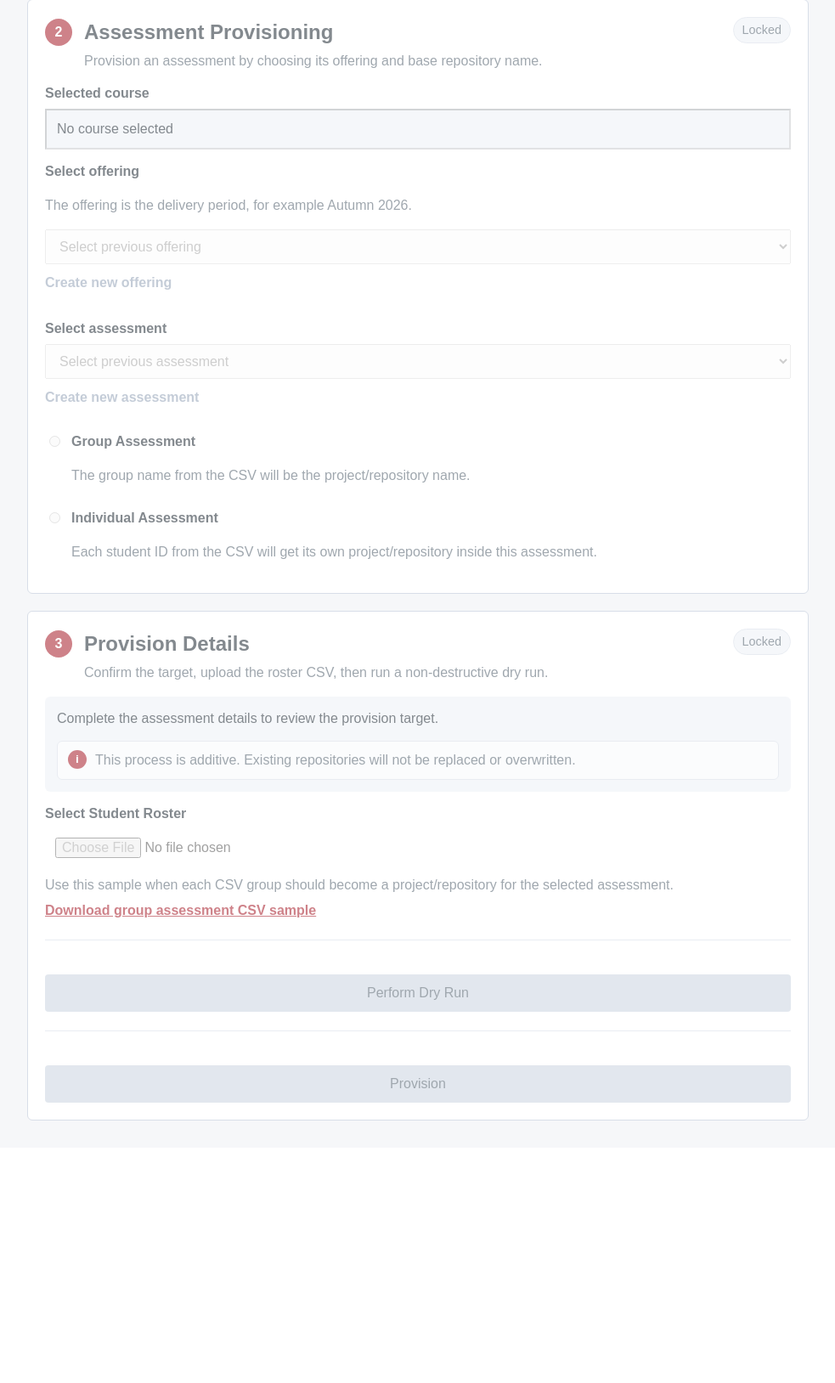
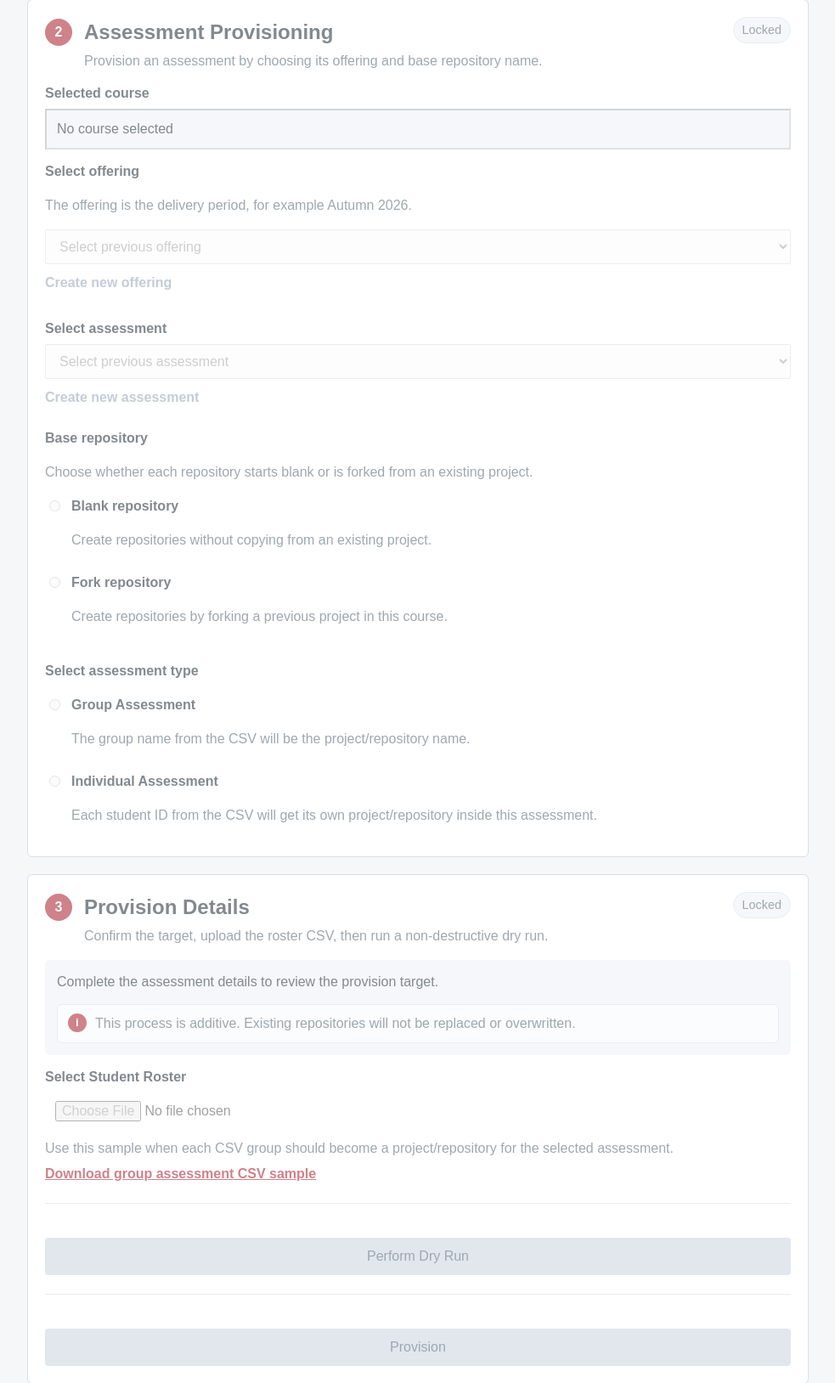
Before and after one commit to rhystague/git-classroom-forge, a Flask app: page / in a window 1280 px wide. Shown: the part 412-2040 px from the top of the page at 85% size, without its empty margins (148-1131 px from the left). Before the commit the page ends 1731 px from the top, so only its background shows below. Run offline with Flask 3, Linux system fonts and the light colour scheme; parts of the project's set-up code (start-up, migrations or seed data) failed here and were passed over.

Commit message:
feat: add fork source selection for base repositories

```diff
--- a/app/routes.py
+++ b/app/routes.py
@@ -167,6 +167,38 @@ def group_assessments(offering_path: str):
     return jsonify({"assessments": [asdict(assessment) for assessment in assessments]})
 
 
+@bp.get("/groups/<path:course_path>/projects")
+def group_projects(course_path: str):
+    config = current_app.config["APP_CONFIG"]
+    if not config.gitlab_configured:
+        return (
+            jsonify(
+                {
+                    "projects": [],
+                    "error": "GITLAB_URL and GITLAB_TOKEN must be set before browsing GitLab projects.",
+                }
+            ),
+            503,
+        )
+
+    try:
+        projects = _gitlab_client().list_course_projects(course_path.strip("/"))
+    except Exception as exc:  # pragma: no cover - exercised with integration credentials.
+        return (
+            jsonify(
+                {
+                    "projects": [],
+                    "error": "GitLab project browse failed.",
+                    "error_type": type(exc).__name__,
+                    "error_detail": _safe_exception_detail(exc),
+                }
+            ),
+            502,
+        )
+
+    return jsonify({"projects": [asdict(project) for project in projects]})
+
+
 @bp.post("/validate")
 def validate_upload():
     uploaded = request.files.get("csv_file")
@@ -278,6 +310,8 @@ def _dry_run_selection_from_form() -> DryRunSelection:
         offering_name=request.form.get("offering_name", "").strip() or offering_path,
         assessment_path=assessment_path,
         assessment_name=request.form.get("assessment_name", "").strip() or assessment_path,
+        base_repository_mode=request.form.get("base_repository_mode", "").strip(),
+        base_repository_full_path=request.form.get("base_repository_full_path", "").strip().strip("/"),
     )
 
 
--- a/app/templates/validate.html
+++ b/app/templates/validate.html
@@ -220,8 +220,14 @@
         margin-top: 16px;
       }
 
-      .assessment-mode-choices {
-        margin-top: 28px;
+      .assessment-type-section,
+      .base-repository-section {
+        margin-top: 24px;
+      }
+
+      .assessment-type-section > label,
+      .base-repository-section > label {
+        margin-top: 0;
       }
 
       .choice-row {
@@ -464,7 +470,37 @@
               </div>
             </div>
 
-            <div class="choice-stack assessment-mode-choices">
+            <div class="base-repository-section">
+              <label>Base repository</label>
+              <p class="muted">Choose whether each repository starts blank or is forked from an existing project.</p>
+              <div class="choice-stack">
+                <div class="choice-row">
+                  <input id="blank_base_repository" name="base_repository_mode" type="radio" value="blank">
+                  <div>
+                    <label for="blank_base_repository">Blank repository</label>
+                    <p class="muted">Create repositories without copying from an existing project.</p>
+                  </div>
+                </div>
+                <div class="choice-row">
+                  <input id="fork_base_repository" name="base_repository_mode" type="radio" value="fork">
+                  <div>
+                    <label for="fork_base_repository">Fork repository</label>
+                    <p class="muted">Create repositories by forking a previous project in this course.</p>
+                  </div>
+                </div>
+              </div>
+              <div id="fork_repository_fields" class="hidden">
+                <label for="base_repository_full_path">Select repository to fork</label>
+                <select id="base_repository_full_path" name="base_repository_full_path">
+                  <option value="">Select previous repository</option>
+                </select>
+                <p id="fork_repository_status" class="muted">Select an existing course to load repositories.</p>
+              </div>
+            </div>
+
+            <div class="assessment-type-section">
+              <label>Select assessment type</label>
+              <div class="choice-stack assessment-mode-choices">
               <div class="choice-row">
                 <input id="group_assessment" name="assessment_mode" type="radio" value="group">
                 <div>
@@ -478,6 +514,7 @@
                   <label for="individual_assessment">Individual Assessment</label>
                   <p class="muted">Each student ID from the CSV will get its own project/repository inside this assessment.</p>
                 </div>
+              </div>
               </div>
             </div>
 
@@ -596,6 +633,10 @@
           const assessmentPath = document.getElementById("assessment_path");
           const assessmentName = document.getElementById("assessment_name");
           const assessmentModes = document.querySelectorAll("input[name='assessment_mode']");
+          const baseRepositoryModes = document.querySelectorAll("input[name='base_repository_mode']");
+          const forkRepositoryFields = document.getElementById("fork_repository_fields");
+          const baseRepositoryFullPath = document.getElementById("base_repository_full_path");
+          const forkRepositoryStatus = document.getElementById("fork_repository_status");
           const provisionSummary = document.getElementById("provision_summary");
           const csvFile = document.getElementById("csv_file");
           const csvSampleHelp = document.getElementById("csv_sample_help");
@@ -657,7 +698,27 @@
           function hasAssessmentSelection() {
             const hasOffering = Boolean(existingOffering.value || offeringPath.value.trim());
             const hasAssessment = Boolean(existingAssessment.value || assessmentPath.value.trim());
-            return hasCourseSelection() && hasOffering && hasAssessment && Boolean(selectedModeLabel());
+            return hasCourseSelection()
+              && hasOffering
+              && hasAssessment
+              && hasBaseRepositorySelection()
+              && Boolean(selectedModeLabel());
+          }
+
+          function hasBaseRepositorySelection() {
+            const selected = document.querySelector("input[name='base_repository_mode']:checked");
+            if (!selected) {
+              return false;
+            }
+            return selected.value === "blank" || Boolean(baseRepositoryFullPath.value);
+          }
+
+          function selectedBaseRepositoryLabel() {
+            const selected = document.querySelector("input[name='base_repository_mode']:checked");
+            if (!selected) {
+              return "";
+            }
+            return selected.value === "blank" ? "Blank repository" : `Fork from ${baseRepositoryFullPath.value}`;
           }
 
           function displayPath(path) {
@@ -694,6 +755,23 @@
             assessmentPath.value = "";
             assessmentName.value = "";
             assessmentDerivedPath.textContent = "Enter a display name";
+          }
+
+          function resetProjectSelect(label) {
+            resetSelect(baseRepositoryFullPath, label);
+            baseRepositoryFullPath.value = "";
+          }
+
+          function clearBaseRepository(resetProjects = false) {
+            for (const mode of baseRepositoryModes) {
+              mode.checked = false;
+            }
+            forkRepositoryFields.classList.add("hidden");
+            baseRepositoryFullPath.value = "";
+            if (resetProjects) {
+              resetProjectSelect("Select previous repository");
+              forkRepositoryStatus.textContent = "Select an existing course to load repositories.";
+            }
           }
 
           function updateStepState(section, fieldset, status, enabled, complete) {
@@ -733,6 +811,7 @@
               appendSummaryItem("Course", selectedCourseDisplay.value);
               appendSummaryItem("Offering", offering);
               appendSummaryItem("Assessment", assessment);
+              appendSummaryItem("Base", selectedBaseRepositoryLabel());
               appendSummaryItem("Mode", `${selectedModeArticle()} ${selectedModeLabel()}`);
             } else {
               provisionSummary.textContent = "Complete the assessment details to review the provision target.";
@@ -746,11 +825,13 @@
             newCoursePath.value = "";
             clearNewOffering();
             clearNewAssessment();
+            clearBaseRepository(true);
             resetSelect(existingOffering, "Loading offerings...");
             resetSelect(existingAssessment, "Select previous assessment");
             updateProgressiveWorkflow();
             assessmentSection.scrollIntoView({ behavior: "smooth", block: "start" });
             loadOfferings(path);
+            loadCourseProjects(path);
           }
 
           function appendCourseTree(course) {
@@ -817,12 +898,46 @@
               });
           }
 
+          function loadCourseProjects(coursePath) {
+            resetProjectSelect("Loading repositories...");
+            forkRepositoryStatus.textContent = "Loading repositories...";
+            fetchJson(`/groups/${encodedPath(coursePath)}/projects`)
+              .then(({ ok, payload }) => {
+                resetProjectSelect("Select previous repository");
+                if (!ok) {
+                  forkRepositoryStatus.textContent = payload.error_detail
+                    ? `${payload.error} ${payload.error_type || ""}: ${payload.error_detail}`
+                    : payload.error || "GitLab project browse failed.";
+                  updateProgressiveWorkflow();
+                  return;
+                }
+
+                for (const project of payload.projects) {
+                  appendOption(
+                    baseRepositoryFullPath,
+                    project.path_with_namespace,
+                    `${project.name} (${project.path_with_namespace})`
+                  );
+                }
+                forkRepositoryStatus.textContent = payload.projects.length
+                  ? "Repositories loaded."
+                  : "No repositories were returned for this course.";
+                updateProgressiveWorkflow();
+              })
+              .catch(() => {
+                resetProjectSelect("Select previous repository");
+                forkRepositoryStatus.textContent = "GitLab project browse timed out or failed.";
+                updateProgressiveWorkflow();
+              });
+          }
+
           createNewCourse.addEventListener("click", () => {
             parentGroupPath.value = "";
             selectedCourseDisplay.value = "New course";
             newCourseFields.classList.remove("hidden");
             clearNewOffering();
             clearNewAssessment();
+            clearBaseRepository(true);
             resetSelect(existingOffering, "Select previous offering");
             resetSelect(existingAssessment, "Select previous assessment");
             updateProgressiveWorkflow();
@@ -838,6 +953,7 @@
 
           existingOffering.addEventListener("change", () => {
             clearNewAssessment();
+            clearBaseRepository();
             resetSelect(existingAssessment, "Select previous assessment");
             if (existingOffering.value) {
               clearNewOffering();
@@ -849,6 +965,7 @@
           createNewOffering.addEventListener("click", () => {
             existingOffering.value = "";
             clearNewAssessment();
+            clearBaseRepository();
             resetSelect(existingAssessment, "Select previous assessment");
             newOfferingFields.classList.remove("hidden");
             newOfferingName.focus();
@@ -868,11 +985,13 @@
             if (existingAssessment.value) {
               clearNewAssessment();
             }
+            clearBaseRepository();
             updateProgressiveWorkflow();
           });
 
           createNewAssessment.addEventListener("click", () => {
             existingAssessment.value = "";
+            clearBaseRepository();
             newAssessmentFields.classList.remove("hidden");
             newAssessmentName.focus();
             updateProgressiveWorkflow();
@@ -891,6 +1010,17 @@
           for (const mode of assessmentModes) {
             mode.addEventListener("change", updateProgressiveWorkflow);
           }
+          for (const mode of baseRepositoryModes) {
+            mode.addEventListener("change", () => {
+              const isFork = mode.checked && mode.value === "fork";
+              forkRepositoryFields.classList.toggle("hidden", !isFork);
+              if (!isFork) {
+                baseRepositoryFullPath.value = "";
+              }
+              updateProgressiveWorkflow();
+            });
+          }
+          baseRepositoryFullPath.addEventListener("change", updateProgressiveWorkflow);
           {% if config.gitlab_configured %}
             fetchJson("/groups")
             .then(({ ok, payload }) => {
```
Also changed, not shown: app/dry_run.py (+71 -0 lines), app/gitlab_client.py (+17 -0 lines), tests/test_dry_run.py (+145 -0 lines), tests/test_gitlab_client.py (+40 -1 lines), tests/test_routes.py (+100 -1 lines).
